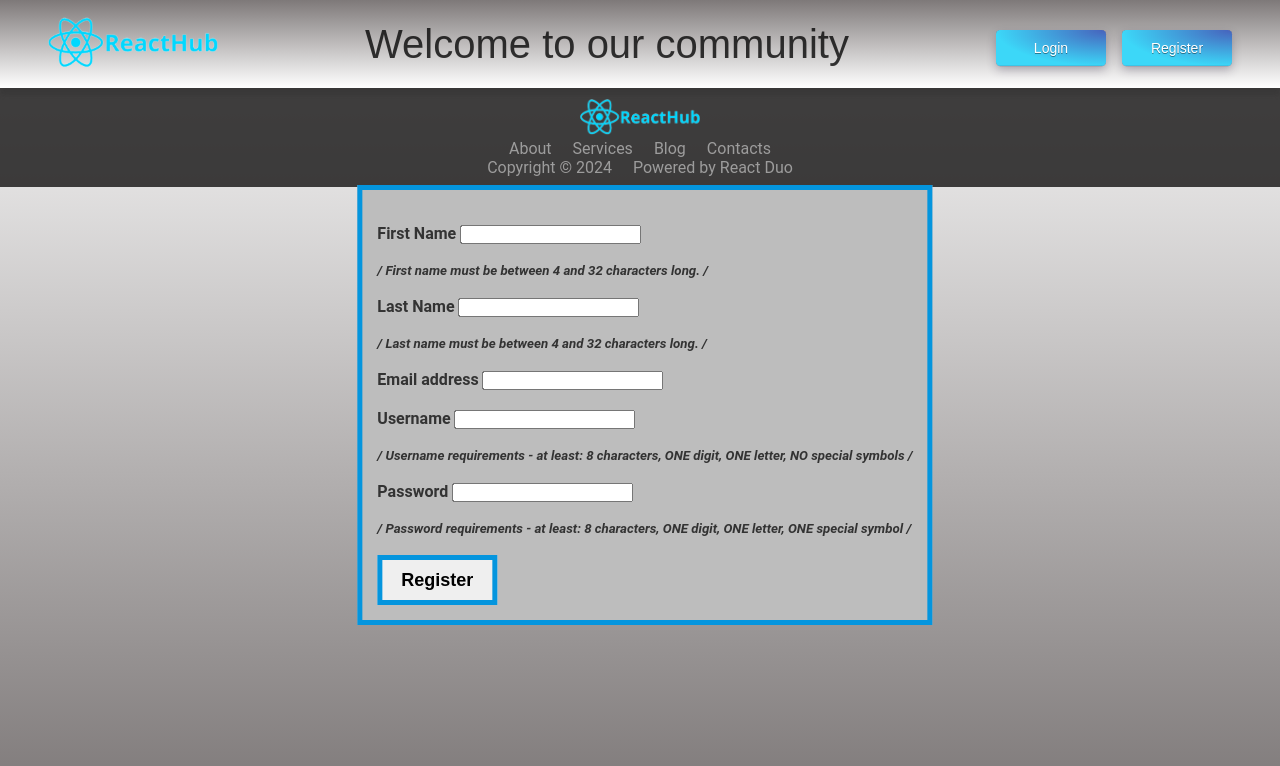
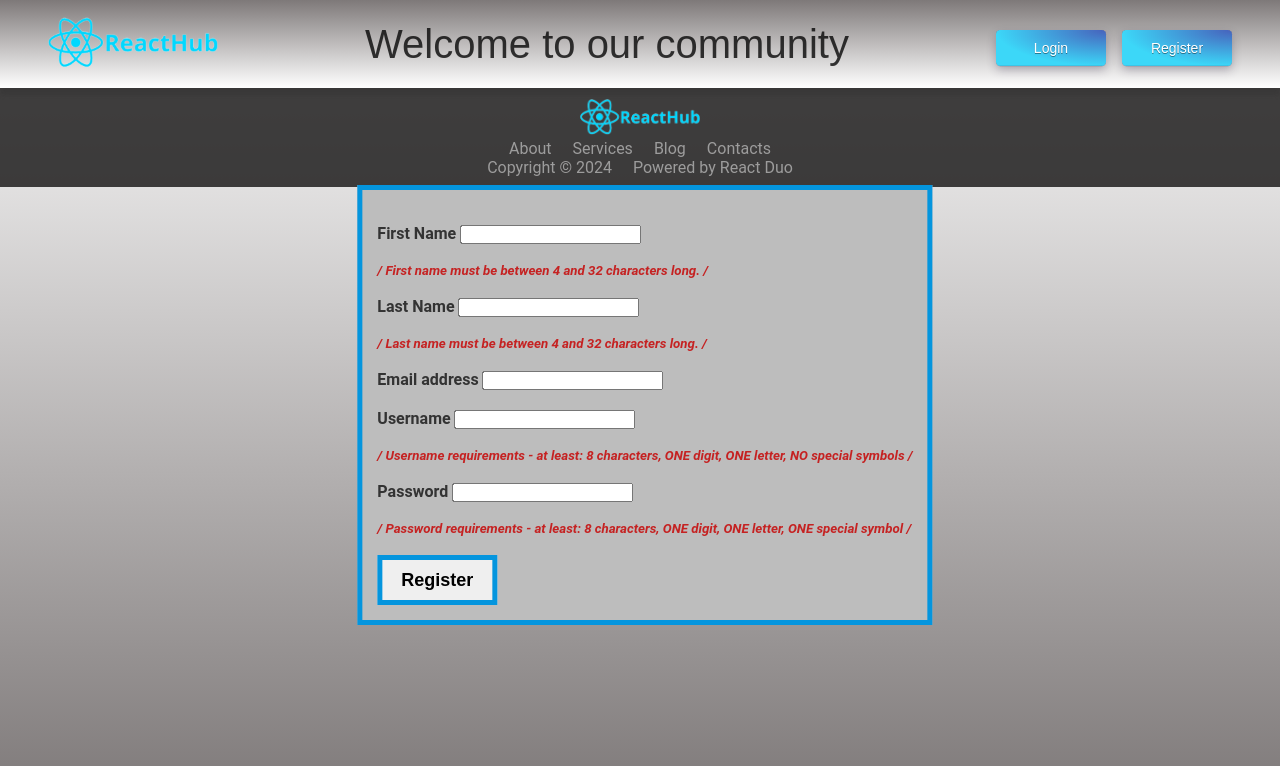
Before and after one commit to React-Duo/Forum-Project, a React (Vite) app: page /register in a window 1280 px wide. Shown: the top 766 px of the page. Built offline with nearby package versions, Linux system fonts and the light colour scheme; a web font is replaced by a local one.

Commit message:
added CSS styling to AddComment.css for the add comment form

```diff
--- a/src/Components/AddComment/AddComment.css
+++ b/src/Components/AddComment/AddComment.css
@@ -31,6 +31,15 @@
   box-shadow: 0 0 0 2px #333;
 }
 
+div #error {
+  color: rgb(197, 34, 34);
+  font-weight: bold;
+}
+
+form h5 i {
+  color: rgb(197, 34, 34);
+  font-weight: bold;
+}
 
 .buttonSend {
     width: 200px;
```
